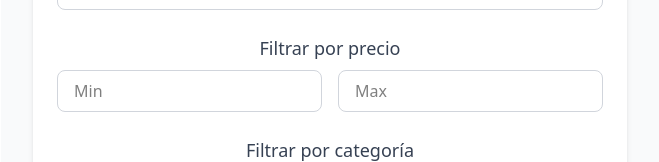
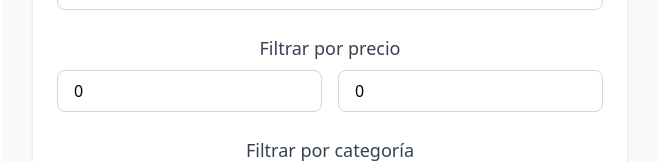
Before and after one commit to erozog125/instrumento-evaluacion-react, a React (Vite) app: page / in a window 1280 px wide. Shown: the part 216-378 px from the top of the page, without its empty margins (310-969 px from the left). Built offline with nearby package versions, Linux system fonts and the light colour scheme.

Commit message:
Guardado 4

```diff
--- a/src/components/FilterProducts.jsx
+++ b/src/components/FilterProducts.jsx
@@ -10,8 +10,8 @@ export const FilterProducts = () => {
 
   const filteredProducts = products.filter((product) =>
     product.nameProduct.toLowerCase().includes(Name.toLowerCase()) &&
-    (MinPrice === '' || product.price >= parseFloat(MinPrice)) &&
-    (MaxPrice === '' || product.price <= parseFloat(MaxPrice))
+    (MinPrice === '' || product.price >= parseInt(MinPrice)) &&
+    (MaxPrice === '' || product.price <= parseInt(MaxPrice))
   )
 
   return (
@@ -46,11 +46,15 @@ export const FilterProducts = () => {
           <label className="text-lg font-medium text-gray-700">Filtrar por precio</label>
           <div className="flex space-x-4">
             <input
+              onChange={(e) => SetMinPrice(e.target.value)}
+              value={MinPrice}
               type="number"
               placeholder="Min"
               className="px-4 py-2 rounded-lg border border-gray-300 focus:outline-none focus:ring-2 focus:ring-blue-500 text-black"
             />
             <input
+              onChange={(e) => SetMaxPrice(e.target.value)}
+              value={MaxPrice}
               type="number"
               placeholder="Max"
               className="px-4 py-2 rounded-lg border border-gray-300 focus:outline-none focus:ring-2 focus:ring-blue-500 text-black"
```
